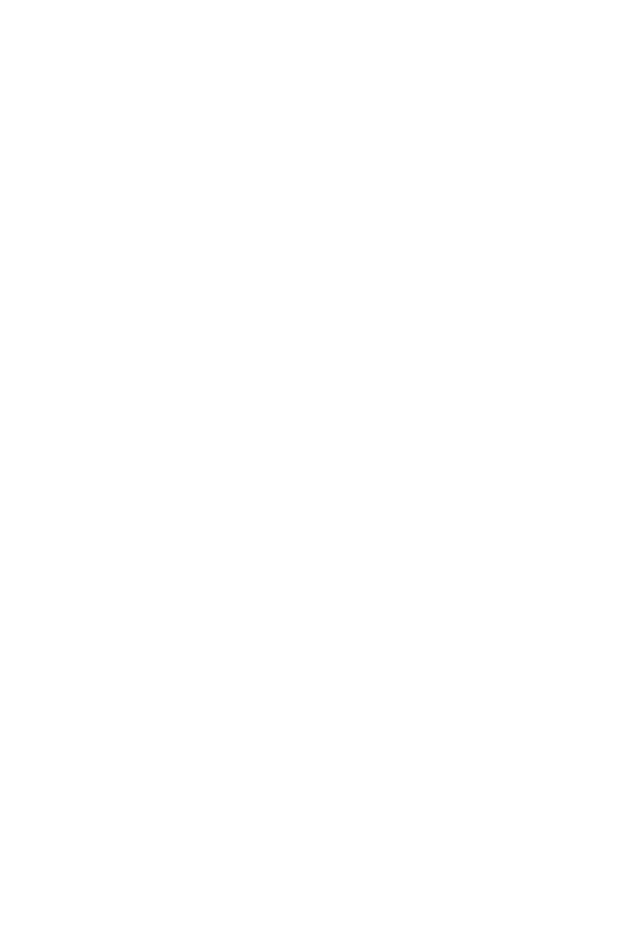
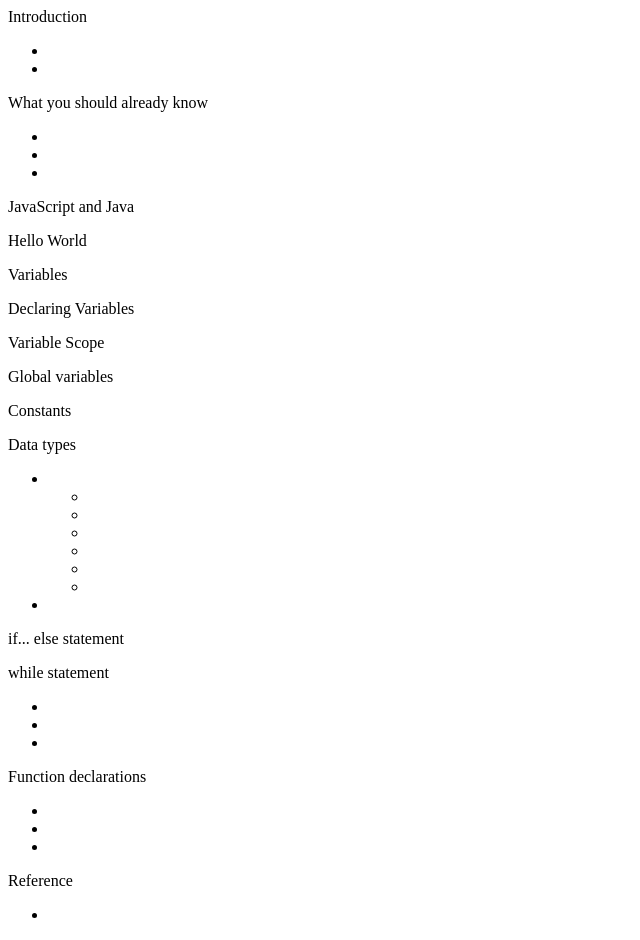
Before and after one commit to MuntakaHelali/Technical-Documentation-Page-Project, a plain HTML site: page index.html in a window 1280 px wide. Shown: the whole page, without its empty margins (0-640 px from the left). Before the commit the page ends 800 px from the top, so only its background shows below. Drawn offline with Linux system fonts and the light colour scheme.

Commit message:
Updated Layout of Project Page
Created initial layout of the Technical Documentation Page using HTML.

```diff
--- a/index.html
+++ b/index.html
@@ -7,6 +7,118 @@
     <link rel="stylesheet" href="styles.css">
 </head>
 <body>
-
+    <main id="main-doc">
+        <section class="main-section" id="Introduction">
+            <header>Introduction</header>
+            <p></p>
+            <ul>
+                <li></li>
+                <li></li>
+            </ul>
+        </section>
+        <section class="main-section" id="What_you_should_already_know">
+            <header>What you should already know</header>
+            <p></p>
+            <ul>
+                <li></li>
+                <li></li>
+                <li></li>
+            </ul>
+        </section>
+        <section class="main-section" id="JavaScript_and_Java">
+            <header>JavaScript and Java</header>
+            <p></p>
+        </section>
+        <section class="main-section" id="Hello_World">
+            <header>Hello World</header>
+            <p>
+            </p>
+            <code></code>
+        </section>
+        <section class="main-section" id="Variables">
+            <header>Variables</header>
+            <p></p>
+        </section>
+        <section class="main-section" id="Declaring_Variables">
+            <header>Declaring Variables</header>
+            <p>
+            </p>
+            <code></code>
+            <code></code>
+            <code></code>
+        </section>
+        <section class="main-section" id="Variable_Scope">
+            <header>Variable Scope</header>
+            <p>
+            </p>
+            <code></code>
+            <code></code>
+        </section>
+        <section class="main-section" id="Global_variables">
+            <header>Global variables</header>
+            <p></p>
+        </section>
+        <section class="main-section" id="Constants">
+            <header>Constants</header>
+            <p></p>
+            <code></code>
+            <code></code>
+            <code></code>
+        </section>
+        <section class="main-section" id="Data_types">
+            <header>Data types</header>
+            <p></p>
+            <ul>
+                <li></li>
+                <ul>
+                    <li></li>
+                    <li></li>
+                    <li></li>
+                    <li></li>
+                    <li></li>
+                    <li></li>
+                </ul>
+                <li></li>
+            </ul>
+        </section>
+        <section class="main-section" id="if..._else_statement">
+            <header>if... else statement</header>
+            <p></p>
+            <code></code>
+            <code></code>
+            <code></code>
+            <code></code>
+            <code></code>
+        </section>
+        <section class="main-section" id="while_statement">
+            <header>while statement</header>
+            <p></p>
+            <code></code>
+            <code></code>
+            <ul>
+                <li></li>
+                <li></li>
+                <li></li>
+            </ul>
+        </section>
+        <section class="main-section" id="Function_declarations">
+            <header>Function declarations</header>
+            <p></p>
+            <ul>
+                <li></li>
+                <li></li>
+                <li></li>
+            </ul>
+            <code></code>
+            <code></code>
+        </section>
+        <section class="main-section" id="Reference">
+            <header>Reference</header>
+            <p></p>
+            <ul>
+                <li></li>
+            </ul>
+        </section>
+    </main>
 </body>
 </html>
```
